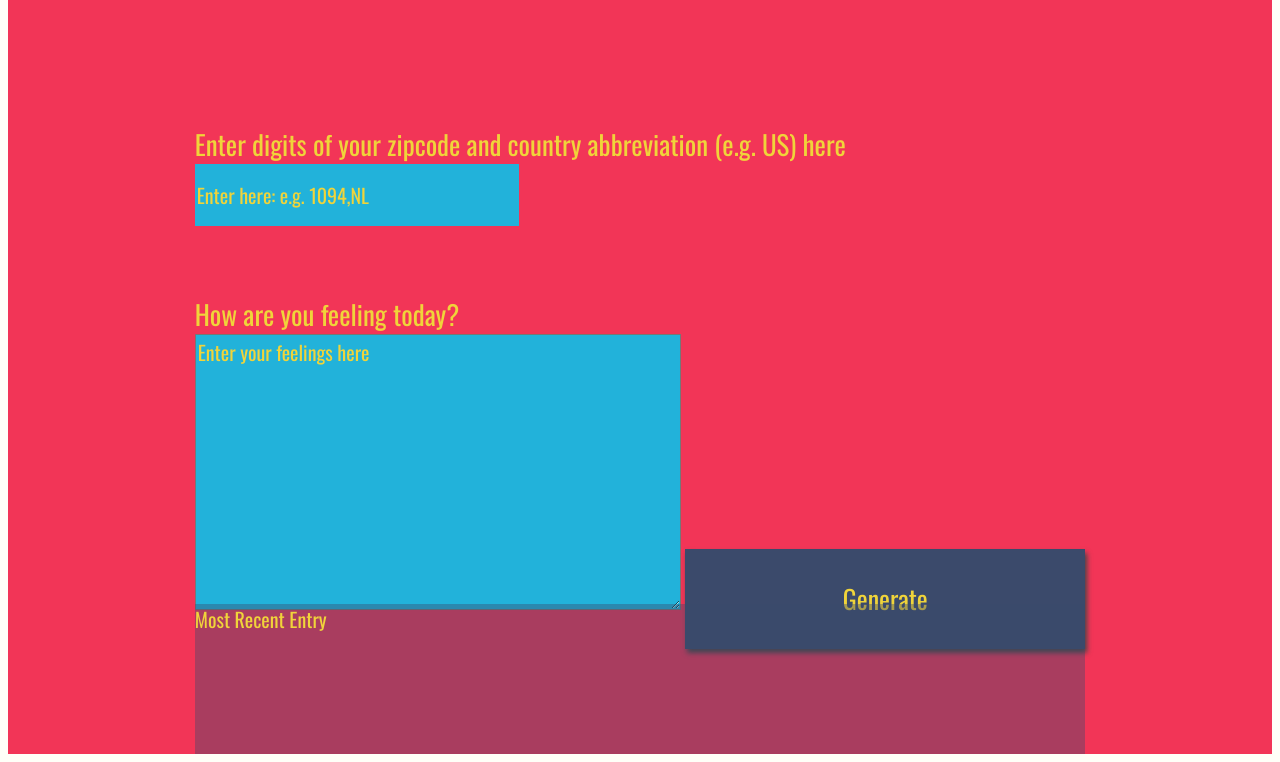
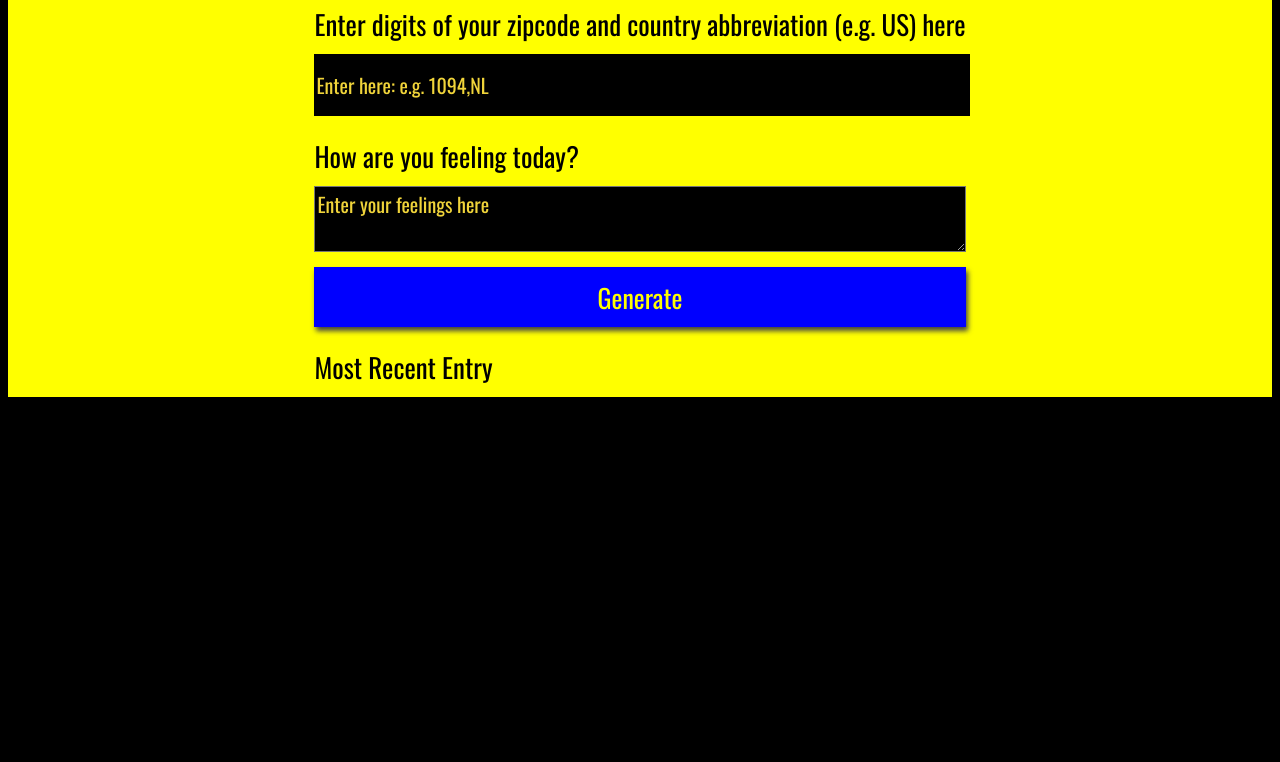
Before and after one commit to MatthiesHaentjens/weather-journal-app, a plain HTML site: page website/index.html in a window 1280 px wide. Shown: the part 54-816 px from the top of the page. Drawn offline with nearby package versions, Linux system fonts and the light colour scheme; a web font is replaced by a local one.

Commit message:
changed the styling

```diff
--- a/website/index.html
+++ b/website/index.html
@@ -12,22 +12,22 @@
 
     <div id = "app">
 
-      <div class ="holder headline">
+      <div class ="headline">
         Weather Journal App
       </div>
 
-      <div class ="holder zip">
+      <div class ="zip_entry">
         <label for="zip">Enter digits of your zipcode and country abbreviation (e.g. US) here</label>
         <input type="text" id="zip" placeholder="Enter here: e.g. 1094,NL">
       </div>
 
-      <div class ="holder feel">
+      <div class ="feelings_entry">
         <label for="feelings">How are you feeling today?</label>
-        <textarea class= "myInput" id="feelings" placeholder="Enter your feelings here" rows="9" cols="50"></textarea>
+        <textarea class= "myInput" id="feelings" placeholder="Enter your feelings here"></textarea>
         <button id="generate" type = "submit"> Generate </button>
       </div>
 
-      <div class ="holder entry">
+      <div class ="entries">
         <div class = "title">Most Recent Entry</div>
         <div id = "entryHolder">
           <div id = "date"></div>
--- a/website/style.css
+++ b/website/style.css
@@ -1,27 +1,32 @@
 body{
-    background: #fffff8;
+    background-color: black;
     font-family: -apple-system, BlinkMacSystemFont, sans-serif;
 }
 
 #app{
     display: grid;
-    grid-auto-rows: minmax(150px, auto);
+    grid-auto-rows: minmax(auto, auto);
     /* grid-template-columns:  */
-    height:100vh;
-    background: #f23557;
-    color: #f0d43a;
+    /* height:100vh; */
+    background-color: yellow;
+    color: black;
     justify-content: center;
     grid-gap: 1em;
     font-size: 20px;
     font-family: 'Oswald', sans-serif;
 }
 
-.holder{
+.headline {
 
 }
 
-.entry{
-    background: rgba(59, 74, 107, .4);
+.feelings_entry {
+  display: flex;
+  flex-direction: column;
+}
+
+#generate {
+  margin-top: 15px;
 }
 
 #entryHolder{
@@ -40,35 +45,34 @@ body{
 
 }
 
-.headline {
-
-}
-.title{
-
+.title {
+  font-size: 27px;
+  margin-bottom: 10px;
 }
 
 /*  Basic Styling To Override Default For Basic HTML Elements */
 label{
     display:block;
     font-size: 27px;
+    margin-bottom: 10px;
 }
 
 input{
     display:block;
     height: 60px;
-    width: 320px;
-    background:#22b2da;
-    color: #f0d43a;
+    width: 100%;
+    background:black;
+    color: yellow;
     font-size: 20px;
     font-family: 'Oswald', sans-serif;
     border: none;
 }
 
 button{
-    width: 400px;
-    height: 100px;
-    background: #3b4a6b;
-    color: #f0d43a;
+    width: 100%;
+    height: 60px;
+    background: blue;
+    color: yellow;
     font-size: 26px;
     font-family: 'Oswald', sans-serif;
     border: none;
@@ -79,8 +83,8 @@ h1{
 }
 
 textarea{
-    background:#22b2da;
-    color: #f0d43a;
+    background:black;
+    color: yellow;
     font-size: 20px;
     font-family: 'Oswald', sans-serif;
 }
```
